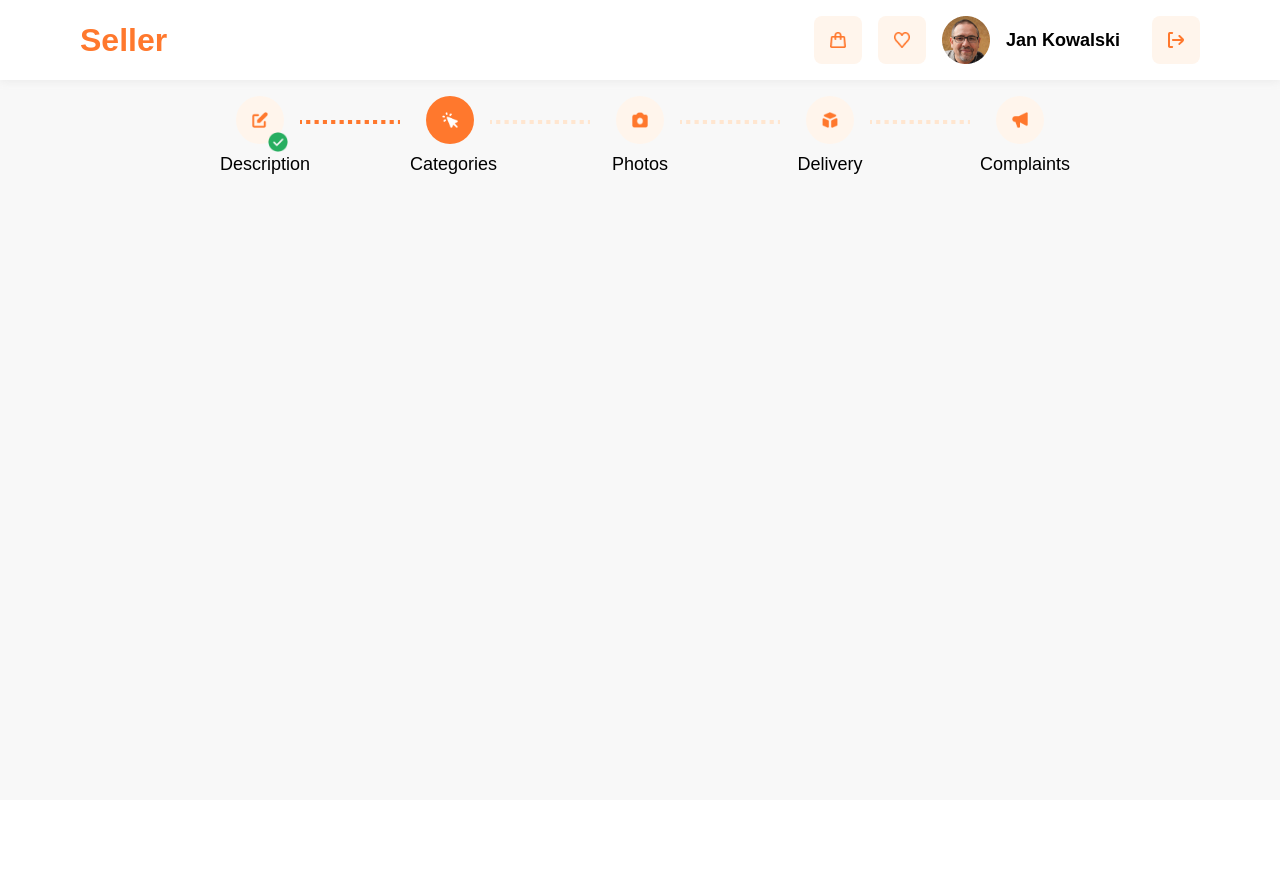
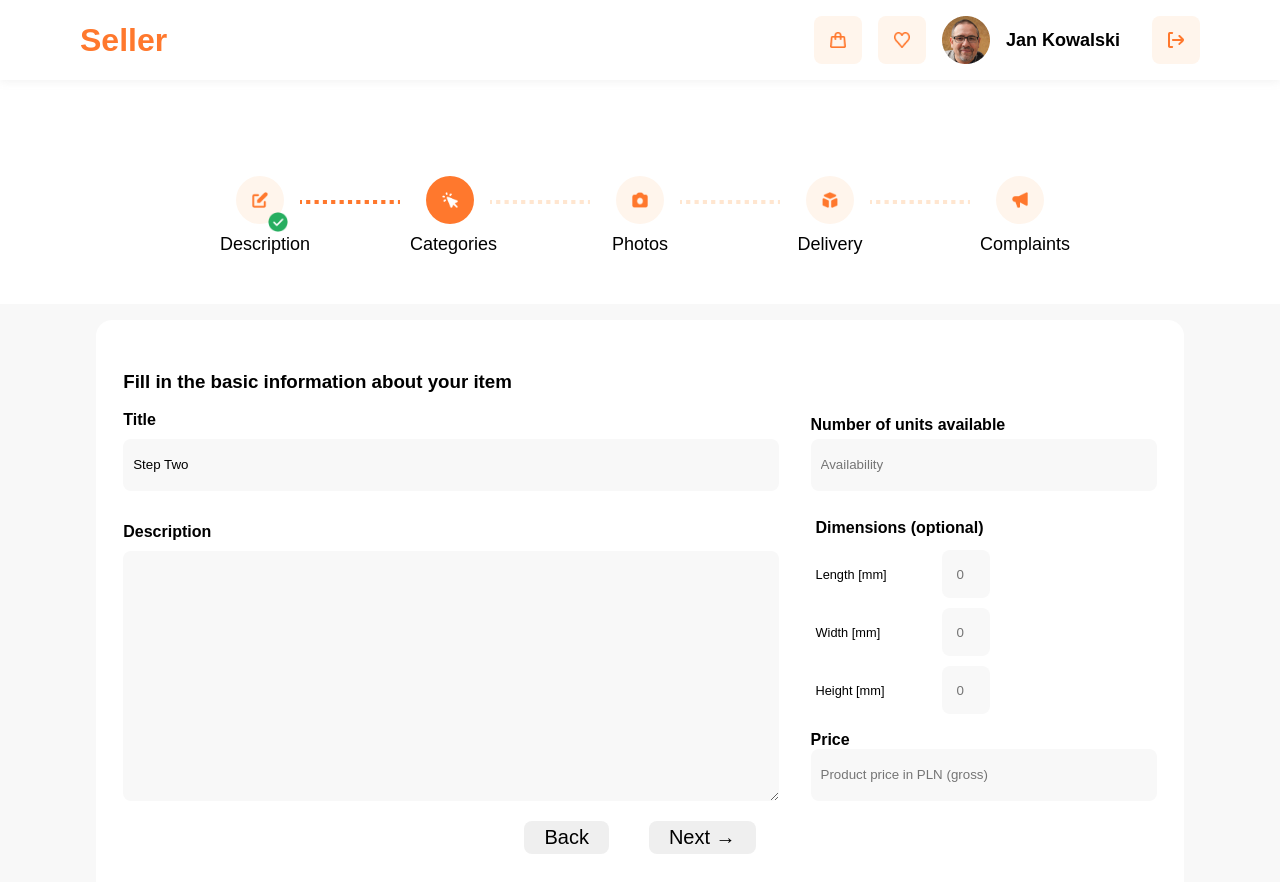
Before and after one commit to mickey-ichi/example-nextjs, a Next.js app: page /step_two in a window 1280 px wide. Shown: the top 882 px of the page. Before the commit the page ends 800 px from the top, so only its background shows below. Built offline with nearby package versions, Linux system fonts and the light colour scheme.

Commit message:
improved page routing and added back button

```diff
--- a/components/elements/Button.tsx
+++ b/components/elements/Button.tsx
@@ -10,6 +10,7 @@ export const Button = styled.div`
     font-style: normal;
     font-weight: 400;
     font-size: 20px;
+    background: #EFEFEF;
 
     &:hover {
         cursor: pointer;
--- /dev/null
+++ b/components/elements/Form.tsx
@@ -0,0 +1,17 @@
+import styled from 'styled-components'
+
+export const Form = styled.div`
+    margin: auto;
+    width: 95%;
+    height: 80%;
+    display: flex;
+    color: black;
+    font-family: 'Mulish', sans-serif;
+    font-style: normal;
+    font-weight: 400;
+    font-size: 16px;
+
+     @media only screen and (max-width: 900px) {
+        flex-direction: column;
+    }
+`
--- a/components/elements/Navbar.tsx
+++ b/components/elements/Navbar.tsx
@@ -23,14 +23,14 @@ export const Navbar = () => {
 }
 
 const MainBar = styled.nav`
+    z-index: 2;
+    position: sticky;
+    top: 0;
     background-color: white;
     box-shadow: 0px 0px 10px rgba(132, 132, 132, 0.15);
-    position: absolute;
     width: 100%;
     height: 10%;
     min-height: 5rem;
-    left: 0px;
-    top: 0px;
     display: flex;
 
      @media only screen and (max-width: 600px) {
--- /dev/null
+++ b/components/elements/PageContainer.tsx
@@ -0,0 +1,17 @@
+import styled from 'styled-components'
+
+export const PageContainer = styled.div`
+    margin: 5rem;
+    margin-top: auto;
+    background: white;
+    border-radius: 16px;
+    height: auto;
+    min-height: 80vh;
+    text-align: center;
+    padding-top: 2rem;
+
+    @media only screen and (max-width: 900px) {
+        height: auto;
+        margin: 1rem;
+    }
+`
--- a/components/elements/Progressbar.tsx
+++ b/components/elements/Progressbar.tsx
@@ -5,7 +5,7 @@ type ProgressbarProps = {
     step: number
 }
 
-export const Progressbar = ({ step }: ProgressbarProps ) => {
+export const Progressbar = ({ step = 1 }: ProgressbarProps ) => {
 
     const stepData = [
         {step: 'Description', img1: 'description.png', img2: 'description_completed.png'},
--- a/components/modules/SellerLayout.tsx
+++ b/components/modules/SellerLayout.tsx
@@ -2,32 +2,36 @@ import React from 'react'
 import styled from 'styled-components'
 import { Navbar } from '../elements/Navbar'
 import { Progressbar } from '../elements/Progressbar'
+import {DescriptionPage} from "../pages/home/DescriptionPage";
 import {CategoriesPage} from "../pages/step_two/CategoriesPage";
 
 type SellerLayoutProps = {
     step: number,
-    children: React.ReactNode
+    onNext: ()=>void,
+    onBack: ()=>void,
+    // children: React.ReactNode
 }
 
-export const SellerLayout = ({ step, children }: SellerLayoutProps ) => {
+export const SellerLayout = ({ step, onNext, onBack }: SellerLayoutProps ) => {
     return (
        // navbar, progressbar, page template
         <>
             <Navbar></Navbar>
             <Progressbar step={step}></Progressbar>
             <PageBody>
-                {children}
+                {step === 1 && <DescriptionPage onNext={onNext}/>}
+                {step === 2 && <CategoriesPage onNext={onNext} onBack={onBack} />}
+                {step === 3 && <div>hello</div>}
             </PageBody>
         </>
     )
 }
 
 const PageBody = styled.div`
-    position: fixed;
-    top: 0;
-    left: 0;
-    z-index: -1;
+    position: relative;
+    z-index: 1;
     width: 100vw;
-    height: 100vh;
+    height: auto;
     background: #F8F8F8;
+    padding: 1rem;
 `
--- a/components/pages/home/DescriptionPage.tsx
+++ b/components/pages/home/DescriptionPage.tsx
@@ -1,21 +1,22 @@
 import React from 'react'
-import { useRouter } from 'next/router'
-
 import styled from 'styled-components'
 import { Button } from '../../elements/Button'
+import { PageContainer } from '../../elements/PageContainer'
+import { Form } from '../../elements/Form'
 
 type DescriptionProps = {
     title?: string
-    onNext: (values: any) => void
+    onNext: () => void
 }
 
 export const DescriptionPage = ({ title = 'Graphic Card', onNext }: DescriptionProps ) => {
     const handleClick = (e: { preventDefault: () => void }) => {
         e.preventDefault()
-        onNext({
-            title:'',
-            height: 444
-        })
+        // onNext({
+        //     title:'',
+        //     height: 444
+        // })
+        onNext()
     }
 
     return (
@@ -26,7 +27,9 @@ export const DescriptionPage = ({ title = 'Graphic Card', onNext }: DescriptionP
                     <TitleLabel>Title</TitleLabel>
                     <Title defaultValue='Graphic card GIGABYTE GeForce RTX 3050' type='text'></Title>
                     <DescriptionLabel>Description</DescriptionLabel>
-                    <Description value={value?.description || ''} defaultValue='The NVIDIA RTX 3050 graphics card is a design equipped with 8GB of GDDR6 memory, supports PCI-E 4.0 and offers a number of unique technologies from NVIDIA to enhance the smoothness and high quality of generated graphics. At the same time, it provides support for Ray Tracing, allowing you to enjoy photorealistic graphics.' />
+                    {/* should use context like this later */}
+                    {/* <Description value={value?.description || ''} defaultValue='The NVIDIA RTX 3050 graphics card is a design equipped with 8GB of GDDR6 memory, supports PCI-E 4.0 and offers a number of unique technologies from NVIDIA to enhance the smoothness and high quality of generated graphics. At the same time, it provides support for Ray Tracing, allowing you to enjoy photorealistic graphics.' /> */}
+                    <Description defaultValue='The NVIDIA RTX 3050 graphics card is a design equipped with 8GB of GDDR6 memory, supports PCI-E 4.0 and offers a number of unique technologies from NVIDIA to enhance the smoothness and high quality of generated graphics. At the same time, it provides support for Ray Tracing, allowing you to enjoy photorealistic graphics.' />
                 </LeftForm>
                 <RightForm>
                     <AvailabilityLabel>Number of units available</AvailabilityLabel>
@@ -50,37 +53,6 @@ export const DescriptionPage = ({ title = 'Graphic Card', onNext }: DescriptionP
     )
 }
 
-const PageContainer = styled.div`
-    margin: 5rem;
-    margin-top: 1rem;
-    background: white;
-    border-radius: 16px;
-    z-index: 1;
-    height: 70vh;
-    text-align: center;
-    padding-top: 2rem;
-
-    @media only screen and (max-width: 900px) {
-        height: auto;
-        margin: 1rem;
-    }
-`
-
-const Form = styled.div`
-    margin: auto;
-    width: 95%;
-    height: 80%;
-    display: flex;
-    color: black;
-    font-family: 'Mulish', sans-serif;
-    font-style: normal;
-    font-weight: 400;
-    font-size: 16px;
-
-     @media only screen and (max-width: 900px) {
-        flex-direction: column;
-    }
-`
 
 const LeftForm = styled.div`
     flex-grow: 0.7;
@@ -196,6 +168,7 @@ const LengthLabel = styled.label`
     margin: auto;
     margin-right: 1rem;
     margin-left: 0;
+    font-size: 0.8em;
 `
 
 const Width = styled.input`
@@ -211,6 +184,7 @@ const WidthLabel = styled.label`
     margin: auto;
     margin-right: 1rem;
     margin-left: 0;
+    font-size: 0.8em;
 `
 
 const Height = styled.input`
@@ -225,6 +199,7 @@ const HeightLabel = styled.label`
     margin: auto;
     margin-right: 1rem;
     margin-left: 0;
+    font-size: 0.8em;
 `
 
 const Price = styled.input`
--- a/components/pages/step_two/CategoriesPage.tsx
+++ b/components/pages/step_two/CategoriesPage.tsx
@@ -1,59 +1,52 @@
 import React from 'react'
 import styled from 'styled-components'
-
 import { Button } from '../../elements/Button'
+import { PageContainer } from '../../elements/PageContainer'
+import { Form } from '../../elements/Form'
 
 type CategoriesProps = {
-    title?: string
+    title?: string,
+    onNext: ()=>void,
+    onBack: ()=>void,
 }
 
-export const CategoriesPage = ({ title = 'Graphic Card' }: CategoriesProps ) => {
+export const CategoriesPage = ({ title = 'Graphic Card', onNext, onBack }: CategoriesProps ) => {
 
     return (
         <PageContainer>
             <Form>
                 <LeftForm>
+                    <Instructions>Fill in the basic information about your item</Instructions>
+                    <TitleLabel>Title</TitleLabel>
+                    <Title defaultValue='Step Two' type='text'></Title>
+                    <DescriptionLabel>Description</DescriptionLabel>
+                    {/* should use context like this later */}
+                    {/* <Description value={value?.description || ''} defaultValue='The NVIDIA RTX 3050 graphics card is a design equipped with 8GB of GDDR6 memory, supports PCI-E 4.0 and offers a number of unique technologies from NVIDIA to enhance the smoothness and high quality of generated graphics. At the same time, it provides support for Ray Tracing, allowing you to enjoy photorealistic graphics.' /> */}
+                    <Description defaultValue='' />
                 </LeftForm>
                 <RightForm>
+                    <AvailabilityLabel>Number of units available</AvailabilityLabel>
+                    <Availability placeholder='Availability' type='number'></Availability>
+                    <DimensionsLabel>Dimensions (optional)</DimensionsLabel>
+                    <DimensionsContainer>
+                        <LengthLabel>Length [mm]</LengthLabel>
+                        <Length placeholder='0' type='number'></Length>
+                        <WidthLabel>Width [mm]</WidthLabel>
+                        <Width placeholder='0' type='number'></Width>
+                        <HeightLabel>Height [mm]</HeightLabel>
+                        <Height placeholder='0' type='number'></Height>
+                    </DimensionsContainer>
+                    <PriceLabel>Price</PriceLabel>
+                    <Price placeholder='Product price in PLN (gross)' type='number'></Price>
                 </RightForm>
             </Form>
 
-            <Button>Next →</Button>
+            <Button onClick={() => onBack()}>Back</Button>
+            <Button onClick={() => onNext()}>Next →</Button>
         </PageContainer>
     )
 }
 
-const PageContainer = styled.div`
-    margin: 5rem;
-    margin-top: 1rem;
-    background: white;
-    border-radius: 16px;
-    z-index: 1;
-    height: 70vh;
-    text-align: center;
-    padding-top: 2rem;
-
-    @media only screen and (max-width: 900px) {
-        height: auto;
-        margin: 1rem;
-    }
-`
-
-const Form = styled.div`
-    margin: auto;
-    width: 95%;
-    height: 80%;
-    display: flex;
-    color: black;
-    font-family: 'Mulish', sans-serif;
-    font-style: normal;
-    font-weight: 400;
-    font-size: 16px;
-
-     @media only screen and (max-width: 900px) {
-        flex-direction: column;
-    }
-`
 
 const LeftForm = styled.div`
     flex-grow: 0.7;
@@ -106,6 +99,7 @@ const RightForm = styled.div`
 
     @media only screen and (max-width: 900px) {
         margin-left: 0;
+        margin-top: -2rem;
     }
 `
 
@@ -139,12 +133,20 @@ const DimensionsContainer = styled.div`
         margin: 5px;
         padding: 5px;
     }
+
+    @media only screen and (max-width: 900px) {
+        margin-bottom: 2rem;
+    }
 `
 
 const DimensionsLabel = styled.label`
     margin-top: 1rem;
     margin-left: 5px;
     font-weight: 600;
+
+    @media only screen and (max-width: 900px) {
+        margin-top: 2rem;
+    }
 `
 
 const Length = styled.input`
@@ -160,6 +162,7 @@ const LengthLabel = styled.label`
     margin: auto;
     margin-right: 1rem;
     margin-left: 0;
+    font-size: 0.8em;
 `
 
 const Width = styled.input`
@@ -175,6 +178,7 @@ const WidthLabel = styled.label`
     margin: auto;
     margin-right: 1rem;
     margin-left: 0;
+    font-size: 0.8em;
 `
 
 const Height = styled.input`
@@ -189,6 +193,7 @@ const HeightLabel = styled.label`
     margin: auto;
     margin-right: 1rem;
     margin-left: 0;
+    font-size: 0.8em;
 `
 
 const Price = styled.input`
--- a/pages/step_two.tsx
+++ b/pages/step_two.tsx
@@ -1,10 +1,22 @@
 import type { NextPage } from 'next'
-
 import { SellerLayout } from "../components/modules/SellerLayout";
+import { useRouter } from 'next/router'
 
 const StepTwo: NextPage = () => {
+  const router = useRouter()
+
+  const handleNext = () => {
+    // updateContext
+    // push to step 2
+    router.push('/step_two')
+  }
+
+  const handleBack = () => {
+    router.push('/')
+  }
+
   return (
-    <SellerLayout step={2} />
+    <SellerLayout step={2} onNext={handleNext} onBack={handleBack} />
   )
 }
 
```
Also changed, not shown: pages/index.tsx (+8 -8 lines), 2 other files (tests, documents, lock files or other folders).
